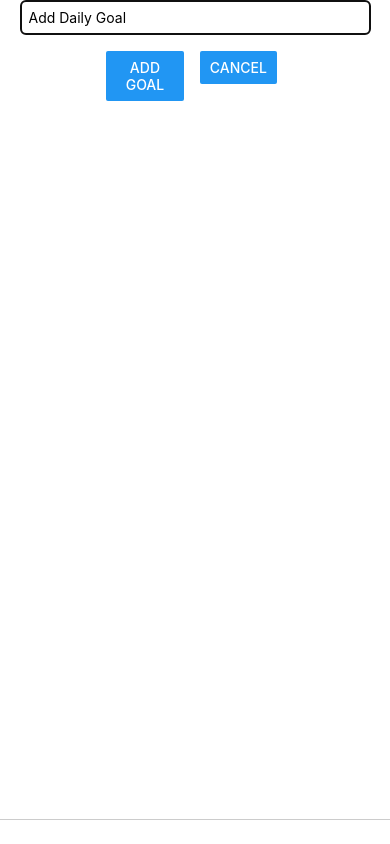
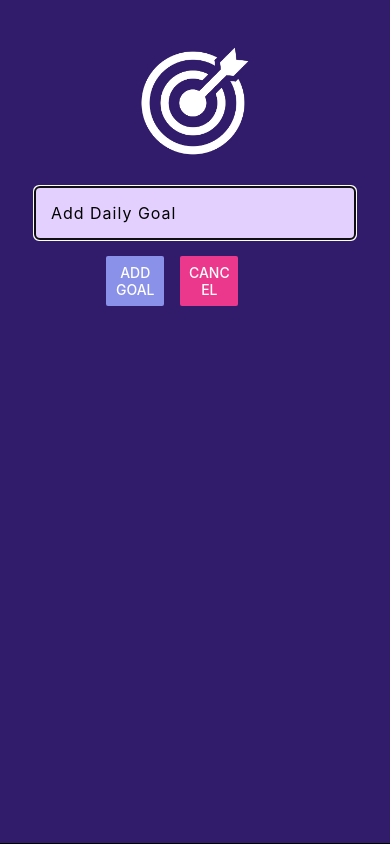
Before and after one commit to RohitHattimare/GoalsApp, a React Native app: screen / in a window 390 px wide. Both pictures are taken after a click on the button "ADD NEW GOAL". Built offline with nearby package versions, Linux system fonts and the light colour scheme.

Commit message:
bug- justify conent is not working properly in GoalInput Components container

```diff
--- a/App.js
+++ b/App.js
@@ -54,7 +54,7 @@
 const styles = StyleSheet.create({
   container: {
     flex: 1,
-    paddingTop: 50,
+    paddingTop: 60,
     paddingHorizontal: 16,
   },
 
--- a/components/GoalInput.js
+++ b/components/GoalInput.js
@@ -1,5 +1,5 @@
 import { useState } from "react";
-import { Button, Modal, StyleSheet, TextInput, View } from "react-native";
+import { Button, Image, Modal, StyleSheet, TextInput, View } from "react-native";
 
 export default function GoalInput(props) {
     const [inputText, setInputText] = useState("");
@@ -21,42 +21,66 @@
     return (
         <Modal visible={props.visible} animationType="slide" >
             <View style={styles.inputContainer}>
+                <Image
+                    style={styles.image}
+                    source={require('../assets/Images/goal.png')}
+                />
                 <TextInput
                     onChangeText={goalInputHandler}
                     placeholder="Add Daily Goal"
                     style={styles.textInput}
                     value={inputText}
+
                 />
                 <View style={styles.buttonContainer}>
                     <View style={styles.button}>
-                        <Button title="ADD GOAL" onPress={submitButtonHandler} />
+                        <Button
+                            title="ADD GOAL"
+                            onPress={submitButtonHandler}
+                            color={"#8a91e9"}
+                        />
                     </View>
                     <View style={styles.button}>
-                        <Button title="Cancel" onPress={cancelButtonHandler} />
+                        <Button
+                            title="Cancel"
+                            onPress={cancelButtonHandler}
+                            color={"#ec388c"}
+                        />
                     </View>
-
                 </View>
             </View>
         </Modal>
     )
+    setInputText("");
 }
 
 const styles = StyleSheet.create({
     inputContainer: {
         flex: 1,
-        // flexDirection: "row",
-        justifyContent: "space-between",
+        justifyContent: "center",
+        alignContent: "center",
         alignItems: "center",
+        padding: 16,
         borderBottomWidth: 1,
-        borderBottomColor: "#cccccc",
-        marginBottom: 24,
+        backgroundColor: "#311b6b",
+        // marginBottom: 24,
+    },
+    image: {
+        width: 130,
+        height: 130,
+        margin: 20,
+        // backgroundColor: "#c28f8f",
     },
     textInput: {
         borderWidth: 1,
-        padding: 8,
-        borderColor: "#c28f8f",
+        padding: 16,
+        color: "#000000",
+        borderColor: "#e4d0ff",
+        backgroundColor: "#e4d0ff",
         width: "90%",
         alignItems: "center",
+        letterSpacing: 1,
+        fontSize: 16,
         borderRadius: 5,
         marginHorizontal: 18,
         // flex: 1,
@@ -68,6 +92,6 @@
     },
     button: {
         margin: 8,
-        width: "40%",
+        width: "30%",
     }
 })
--- a/components/GoalItem.js
+++ b/components/GoalItem.js
@@ -22,6 +22,7 @@
     },
     goalText: {
         padding: 8,
+        fontSize: 18,
         color: "white",
         textAlign: "center",
     }
```
Also changed, not shown: assets/Images/goal.png (added).
